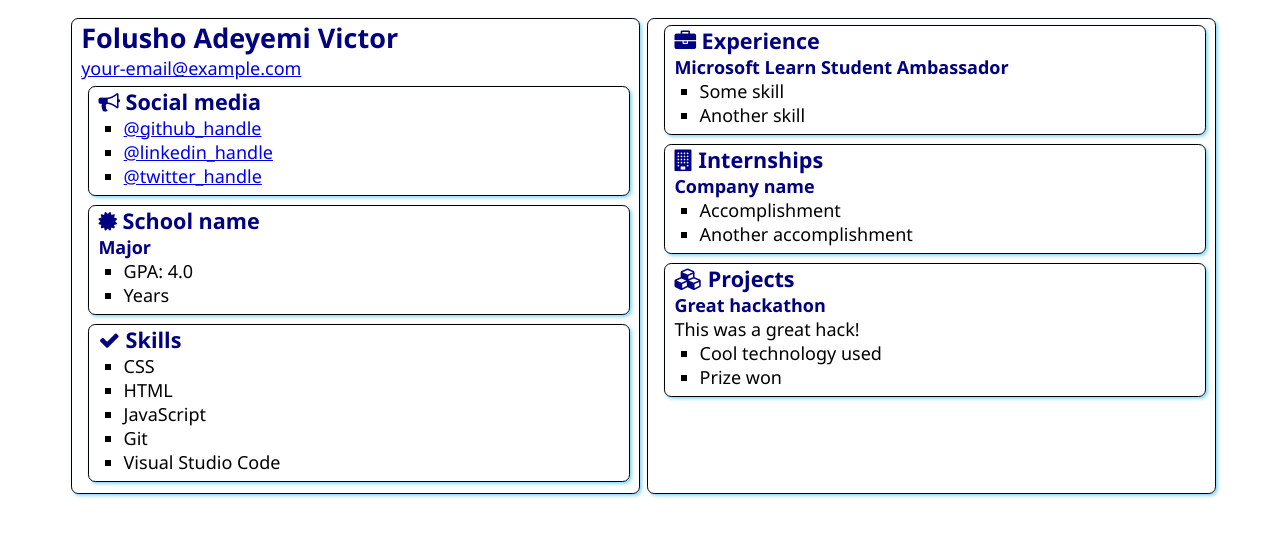
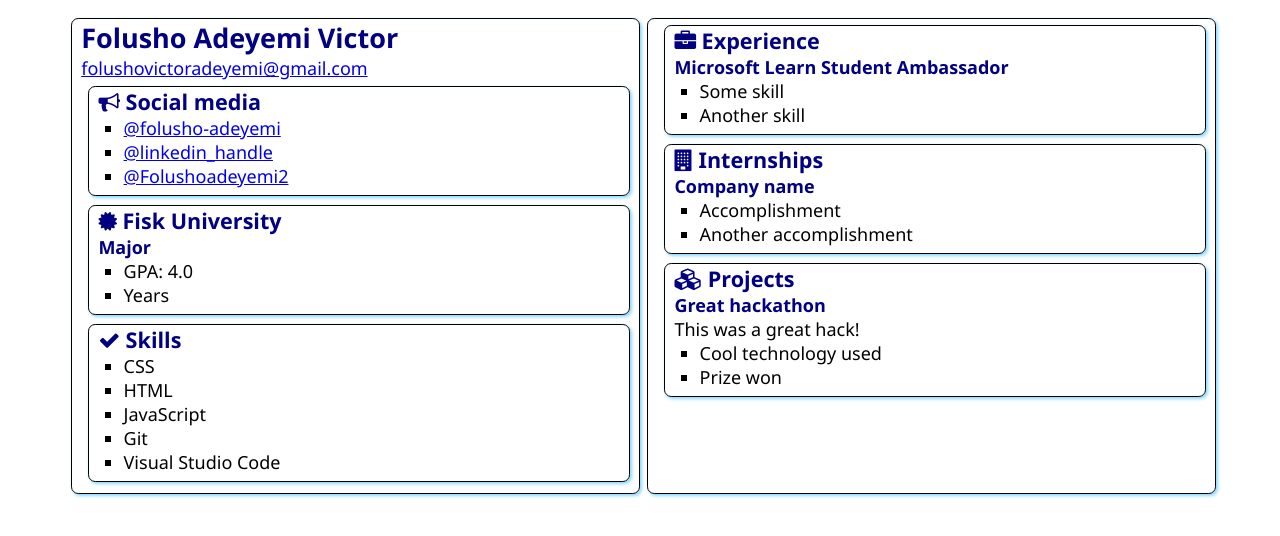
Before and after one commit to folusho-adeyemi/SATechnicalOnboarding, a plain HTML site: page src/index.html in a window 1280 px wide. Drawn offline with Linux system fonts and the light colour scheme.

Commit message:
Update index.html
Updated some of my information

```diff
--- a/src/index.html
+++ b/src/index.html
@@ -13,7 +13,7 @@
     <main>
         <article class="box">
             <h1>Folusho Adeyemi Victor</h1>
-            <div><a href="mailto:your.email@example.com">your-email@example.com</a></div>
+            <div><a href="mailto:folushovictoradeyemi@gmail.com">folushovictoradeyemi@gmail.com</a></div>
 
             <section class="box">
                 <h2>
@@ -21,9 +21,9 @@
                     Social media
                 </h2>
                 <ul>
-                    <li><a href="https://github.com/<handle>">@github_handle</a></li>
+                    <li><a href="https://github.com/folusho-adeyemi">@folusho-adeyemi</a></li>
                     <li><a href="https://linkedin.com/in/<handle>">@linkedin_handle</a></li>
-                    <li><a href="https://twitter.com/<handle>">@twitter_handle</a></li>
+                    <li><a href="https://twitter.com/<Folushoadeyemi2>">@Folushoadeyemi2</a></li>
                 </ul>
             </section>
 
@@ -31,7 +31,7 @@
                 <div class="education">
                     <h2>
                         <i class="fa fa-certificate" aria-hidden="true"></i>
-                        School name
+                        Fisk University
                     </h2>
                     <h3>Major</h3>
                     <ul>
```
